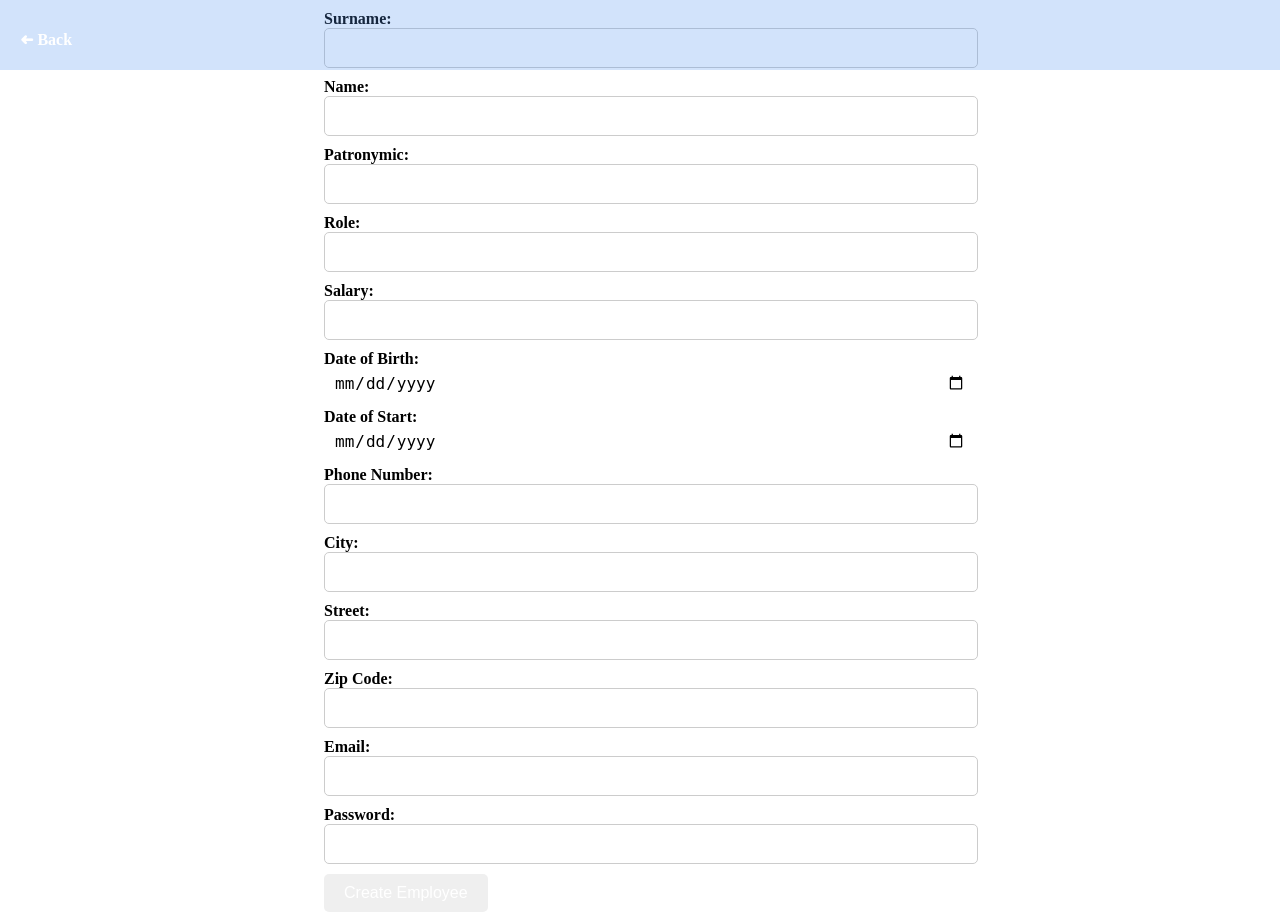
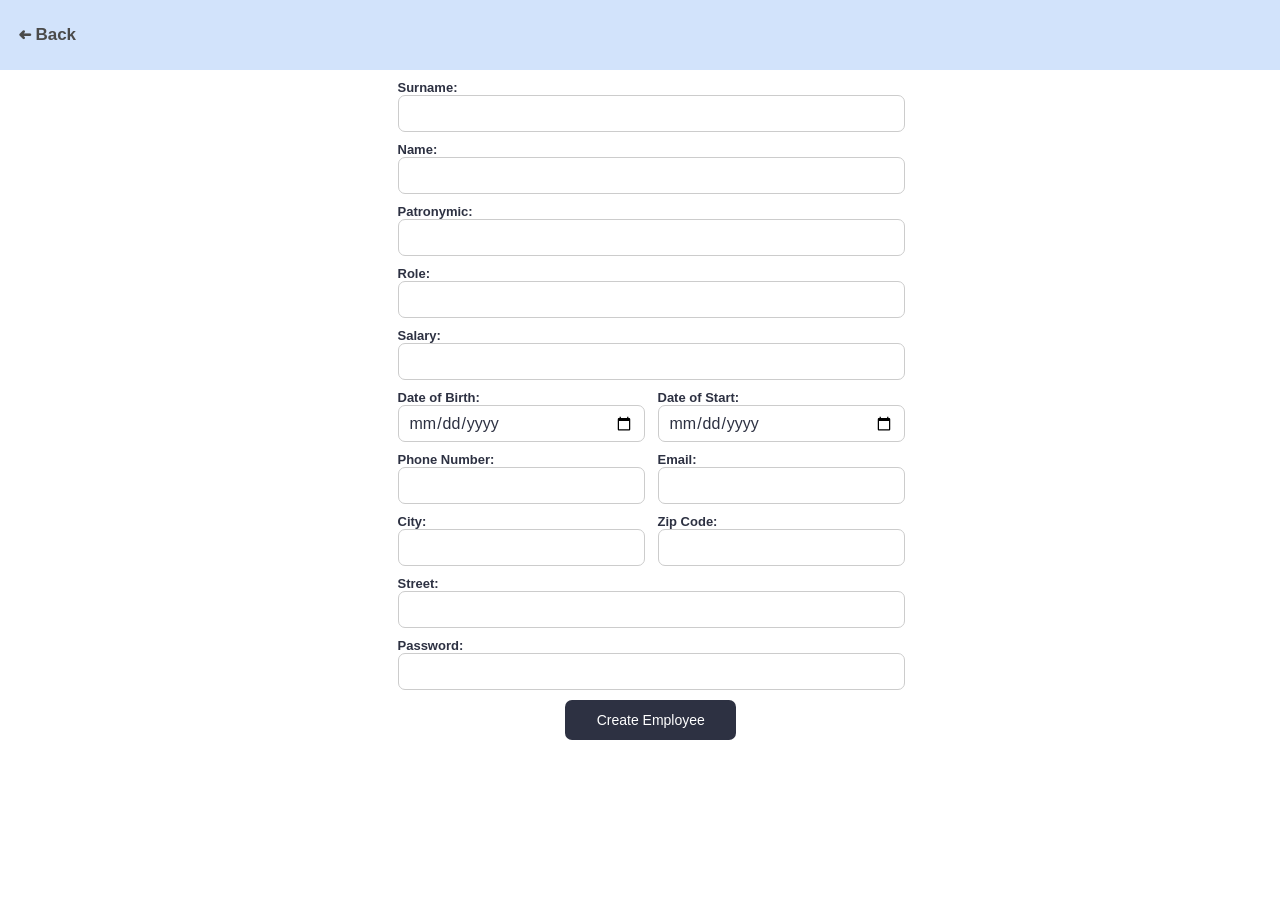
Before and after one commit to Zhenyettta/3LAGODA, a Django app: page /manager/employees/addemployee/ in a window 1280 px wide. After the commit the page ends 740 px from the top, so only its background shows below. Run offline with Django 4.2, Linux system fonts and the light colour scheme.

Commit message:
Form style added

```diff
--- a/3LAGODA/static/css/add_empl.css
+++ b/3LAGODA/static/css/add_empl.css
@@ -1,47 +1,20 @@
-/* Center the form on the page */
 form {
     margin: auto;
-    width: 50%;
+    width: 485px;
 }
 
-/* Style the label and input fields */
 label {
     display: block;
     font-weight: bold;
     margin-top: 10px;
 }
 
-input {
-    border: 1px solid #ccc;
-    border-radius: 5px;
-    font-size: 16px;
-    padding: 10px;
-    width: 100%;
-}
-
-/* Style the Create Employee button */
-#create-employee-btn {
-    border: none;
-    border-radius: 5px;
-    color: #fff;
-    font-size: 16px;
-    margin-top: 10px;
-    padding: 10px 20px;
-}
-
-/*#create-employee-btn:hover {*/
-/*    background-color: #0069d9;*/
-/*    cursor: pointer;*/
-/*}*/
-
-/* Style error messages */
 .error-message {
     color: red;
     font-weight: bold;
     margin-top: 5px;
 }
 
-/* Style the category dropdown menu */
 #category {
     border: 1px solid #ccc;
     border-radius: 5px;
--- a/3LAGODA/static/css/empl_list.css
+++ b/3LAGODA/static/css/empl_list.css
@@ -75,7 +75,7 @@
     margin-top: 80px;
     border-collapse: collapse;
     font-size: 0.9em;
-    font-family: sans-serif;
+    font-family: "Arial";
     min-width: 400px;
     box-shadow: 0 0 20px rgba(0, 0, 0, 0.15);
 }
@@ -130,6 +130,7 @@
     width: 100%;
     padding-left: 10px;
     border-radius: 7px;
+    font-family: "Arial";
 }
 
 .dropdown .select > i {
@@ -200,6 +201,7 @@ input[type="date"] {
     height: 30px;
     outline: none;
     border-radius: 7px;
+    font-family: "Arial";
 }
 
 #search-input {
@@ -260,7 +262,7 @@ input[type="date"] {
 
 .h2 {
     color: #2d3142;
-    font-family: Arial;
+    font-family: "Arial";
 }
 
 @media print {
--- a/3LAGODA/static/css/form.css
+++ b/3LAGODA/static/css/form.css
@@ -0,0 +1,119 @@
+form {
+    margin: auto;
+    width: 485px;
+}
+
+label {
+    display: block;
+    font-weight: bold;
+    margin-top: 10px;
+}
+
+.error-message {
+    color: red;
+    font-weight: bold;
+    margin-top: 5px;
+}
+
+#category {
+    border: 1px solid #ccc;
+    border-radius: 5px;
+    font-size: 16px;
+    padding: 10px;
+    width: 100%;
+}
+
+.button {
+    border: none;
+    color: white;
+    padding: 8px 16px;
+    text-align: center;
+    text-decoration: none;
+    display: inline-block;
+    font-size: 14px;
+    margin: 4px 2px;
+    cursor: pointer;
+    background-color: #2d3142;
+    border-radius: 7px;
+    font-family: "Arial";
+}
+
+.label {
+    display: block;
+    font-weight: bold;
+    margin-top: 10px;
+    font-family: "Arial";
+    font-size: 13px;
+    color: #2d3142;
+}
+
+input[type="date"] {
+    padding: 0px 10px;
+    outline: none;
+    border-radius: 7px;
+    font-family: "Arial";
+    color: #2d3142;
+}
+
+.button-back {
+    background-color: #5495ef00;
+    color: #4A4A4A !important;
+    font-weight: bolder;
+    font-size: 17px;
+    display: flex;
+    align-items: center;
+}
+
+.button-confirm {
+    margin-left: auto;
+    margin-right: auto;
+    width: 171px;
+    height: 40px;
+    margin-top: 10px;
+}
+.arrow {
+    color: #4A4A4A;
+    transform: rotate(180deg);
+    display: block;
+    margin-right: 4px;
+    font-size: 16px;
+}
+
+.header {
+    position: absolute;
+    top: 0;
+    display: flex;
+    justify-content: flex-start;
+    width: 100%;
+    background-color: #5495ef42;
+    align-items: center;
+    gap: 5px;
+    margin-left: 0;
+    height: 70px;
+    left: 0;
+}
+
+.form {
+    margin-top: 80px;
+}
+
+.input {
+    height: 35px;
+    outline: none;
+    border: 1px solid #ccc;
+    border-radius: 7px;
+    padding: 0 10px;
+    box-shadow: none;
+    font-size: 16px;
+    width: 100%;
+}
+
+.form-wrapper{
+    display: flex;
+    width: 100%;
+    gap: 35px;
+}
+
+.el-wrapper {
+    width: 100%;
+}
--- a/3LAGODA/static/css/style.css
+++ b/3LAGODA/static/css/style.css
@@ -12,7 +12,7 @@
 }
 
 body {
-    font-family: 'Lato', sans-serif;
+    font-family: 'Arial';
     color: #4A4A4A;
     display: flex;
     justify-content: center;
--- a/3LAGODA/static/css/view_list.css
+++ b/3LAGODA/static/css/view_list.css
@@ -31,8 +31,6 @@
     color: black;
 }
 
-
-
 .button {
     background-color: #ef8354;
     border: none;
--- a/3LAGODA/templates/manager/employee/add_employee.html
+++ b/3LAGODA/templates/manager/employee/add_employee.html
@@ -7,72 +7,79 @@
 
 {% block head %}
     {% load static %}
-    <link rel="stylesheet" type="text/css" href="{% static 'css/add_empl.css' %}">
-    <link rel="stylesheet" type="text/css" href="{% static 'css/empl_list.css' %}">
     <link rel="stylesheet" type="text/css" href="{% static 'css/form.css' %}">
 {% endblock %}
 
 {% block content %}
     <div class="header">
-        <a id="create-employee-btn" class="button-back"  onclick="location.href='/manager/employees'"> <span class="arrow">➜</span> Back </a>
+        <button class="button button-back" id="create-employee-btn" onclick="location.href='/manager/employees'"><span
+                class="arrow">➜</span> Back
+        </button>
     </div>
 
-    <form method="post">
+    <form class="form" method="post">
         {% csrf_token %}
         <div>
-            <label for="surname">Surname:</label>
-            <div><input type="text" id="surname" name="surname" required></div>
+            <label class="label" for="surname">Surname:</label>
+            <div><input class="input" type="text" id="surname" name="surname" required></div>
         </div>
         <div>
-            <label for="name">Name:</label>
-            <div><input type="text" id="name" name="name" required></div>
+            <label class="label" for="name">Name:</label>
+            <div><input class="input" type="text" id="name" name="name" required></div>
         </div>
         <div>
-            <label for="patronymic">Patronymic:</label>
-            <div><input type="text" id="patronymic" name="patronymic"></div>
+            <label class="label" for="patronymic">Patronymic:</label>
+            <div><input class="input" type="text" id="patronymic" name="patronymic"></div>
         </div>
         <div>
-            <label for="role">Role:</label>
-            <div><input type="text" id="role" name="role" required></div>
+            <label class="label" for="role">Role:</label>
+            <div><input class="input" type="text" id="role" name="role" required></div>
         </div>
         <div>
-            <label for="salary">Salary:</label>
-            <div><input type="number" id="salary" name="salary" required></div>
+            <label class="label" for="salary">Salary:</label>
+            <div><input class="input" type="number" id="salary" name="salary" required></div>
+        </div>
+        <div class="form-wrapper">
+            <div class="el-wrapper">
+                <label class="label" for="date_of_birth">Date of Birth:</label>
+                <div><input class="input" type="date" id="date_of_birth" name="date_of_birth" required></div>
+            </div>
+            <div class="el-wrapper">
+                <label class="label" for="date_of_start">Date of Start:</label>
+                <div><input class="input" type="date" id="date_of_start" name="date_of_start" required></div>
+            </div>
+        </div>
+        <div class="form-wrapper">
+            <div class="el-wrapper">
+                <label class="label" for="phone_number">Phone Number:</label>
+                <div><input class="input" type="tel" id="phone_number" name="phone_number" required></div>
+            </div>
+            <div class="el-wrapper">
+                <label class="label" for="email">Email:</label>
+                <div><input class="input" type="email" id="email" name="email" required></div>
+            </div>
+        </div>
+        <div class="form-wrapper">
+            <div class="el-wrapper">
+                <label class="label" for="city">City:</label>
+                <div><input class="input" type="text" id="city" name="city" required></div>
+            </div>
+            <div class="el-wrapper">
+                <label class="label" for="zip_code">Zip Code:</label>
+                <div><input class="input" type="text" id="zip_code" name="zip_code" required></div>
+            </div>
         </div>
         <div>
-            <label for="date_of_birth">Date of Birth:</label>
-            <div><input type="date" id="date_of_birth" name="date_of_birth" required></div>
+            <label class="label" for="street">Street:</label>
+            <div><input class="input" type="text" id="street" name="street" required></div>
         </div>
+
         <div>
-            <label for="date_of_start">Date of Start:</label>
-            <div><input type="date" id="date_of_start" name="date_of_start" required></div>
+            <label class="label" for="password">Password:</label>
+            <div><input class="input" type="password" id="password" name="password" required></div>
         </div>
-        <div>
-            <label for="phone_number">Phone Number:</label>
-            <div><input type="tel" id="phone_number" name="phone_number" required></div>
-        </div>
-        <div>
-            <label for="city">City:</label>
-            <div><input type="text" id="city" name="city" required></div>
-        </div>
-        <div>
-            <label for="street">Street:</label>
-            <div><input type="text" id="street" name="street" required></div>
-        </div>
-        <div>
-            <label for="zip_code">Zip Code:</label>
-            <div><input type="text" id="zip_code" name="zip_code" required></div>
-        </div>
-        <div>
-            <label for="email">Email:</label>
-            <div><input type="email" id="email" name="email" required></div>
-        </div>
-        <div>
-            <label for="password">Password:</label>
-            <div><input type="password" id="password" name="password" required></div>
-        </div>
-        <div>
-            <button id="create-employee-btn">Create Employee</button>
+        <div style="width: calc(100% + 21.5px); display: flex; justify-content: center">
+            <button class="button button-confirm" id="create-employee-btn">Create Employee</button>
         </div>
     </form>
 
--- a/3LAGODA/templates/manager/manager.html
+++ b/3LAGODA/templates/manager/manager.html
@@ -13,7 +13,7 @@
 
         <a class="edit-employee-btn" onclick="confirmLogout()"
        style="background-color: #2d3142; color: white; padding: 10px 20px; margin-right: 50px;
-          font-size: 16px; border: none; cursor: pointer; border-radius: 4px;">Log out</a>
+          font-size: 16px; font-family: 'Arial';  border: none; cursor: pointer; border-radius: 4px;">Log out</a>
 
         <script>
             function confirmLogout() {
```
